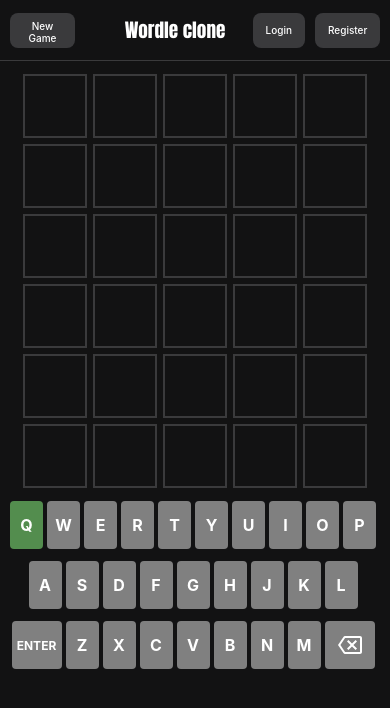
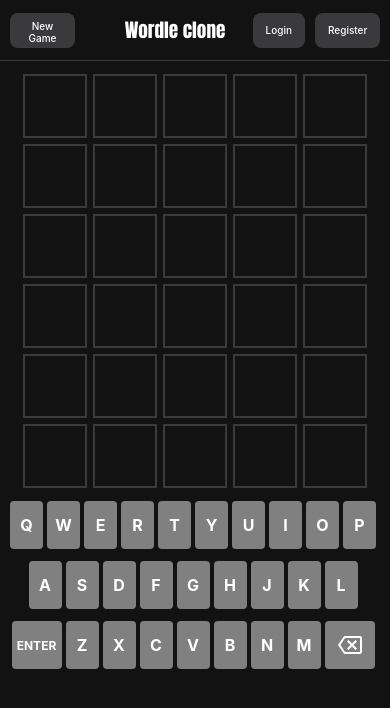
Before and after one commit to kylesmigelski/wordle-deployed, a Vue app: page / in a window 390 px wide. In both pictures the pointer is over the button 26 px from the left and 525 px from the top of the page. Shown: the top 708 px of the page. Built offline with nearby package versions, Linux system fonts and the light colour scheme; no server answers.

Commit message:
Change mobile button keyboard

```diff
--- a/src/components/keyboard.vue
+++ b/src/components/keyboard.vue
@@ -138,6 +138,9 @@
     width: 33px;
     margin: 0 4px 4px 0;
   }
+  .keyboard-button:hover {
+    background-color: gray;
+  }
   .big-key {
     width: 50px;
     font-size: 75%;
--- a/src/style.css
+++ b/src/style.css
@@ -54,3 +54,8 @@
   height: inherit;
   width: inherit;
 }
+@media screen and (max-height: 700px), screen and (max-width: 720px){
+  button:hover {
+    background-color: #3A3A3C;
+  }
+}
```
